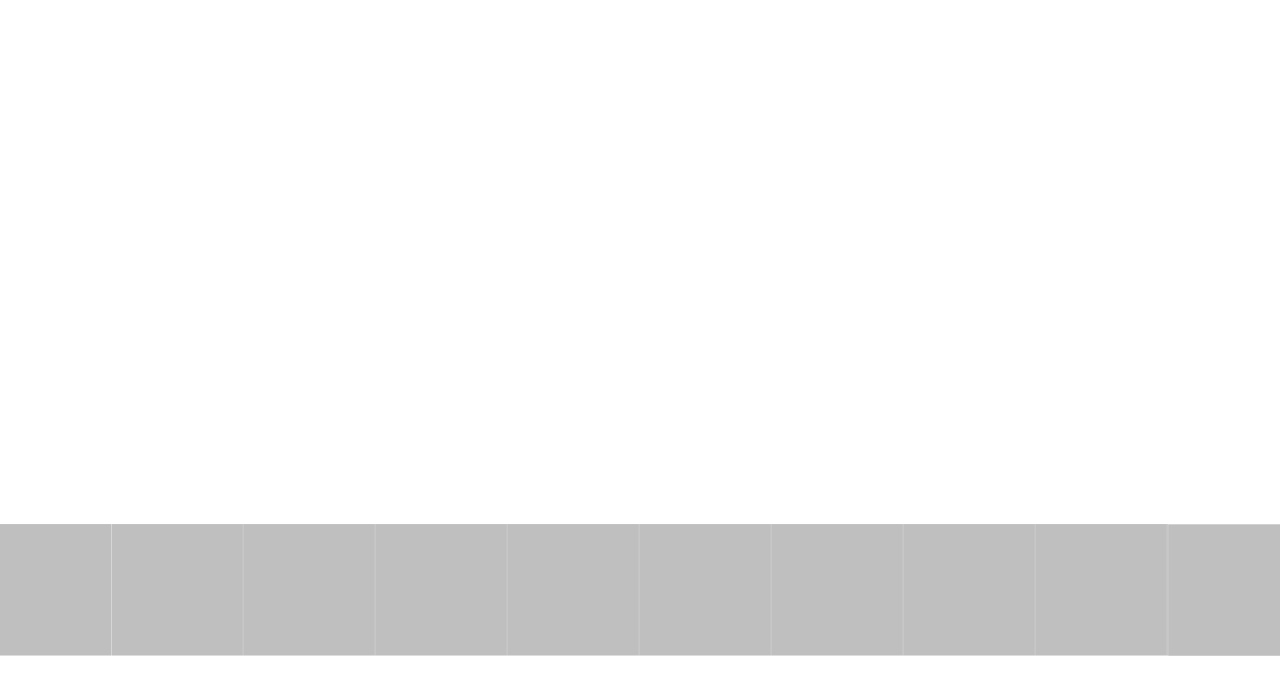
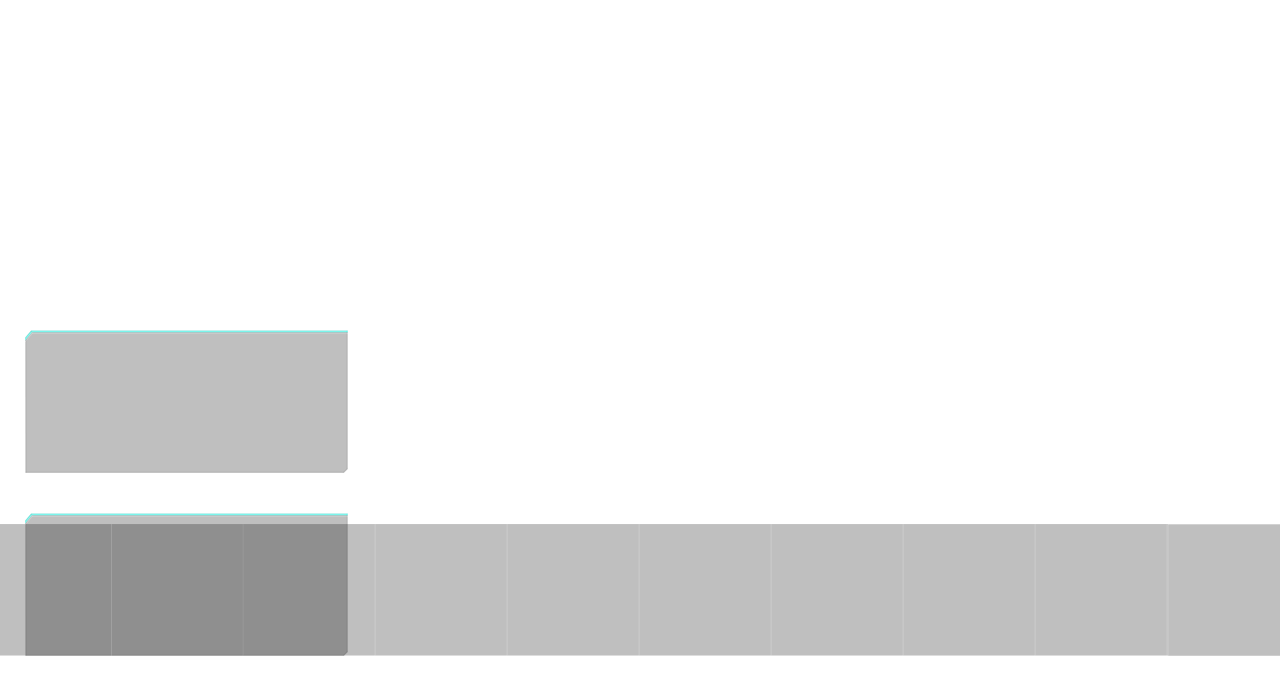
Before and after one commit to jitvixard/flix-demo, a website: page Main.html in a window 1280 px wide. Shown: the part 104-798 px from the top of the page. Drawn offline with Linux system fonts and the light colour scheme.

Commit message:
groundwork for pop-up toast

```diff
--- a/Main.html
+++ b/Main.html
@@ -18,6 +18,12 @@
       <div id="app">
 
         <input type="button" value="Click" id="addItemButton"></input>
+
+
+        <div class="toast-container">
+            <div class="popup-toast"></div>
+            <div class="popup-toast"></div>
+        </div>
 
         <div class="hotbar">
             <div class="hotbar-item" id="hotbar-item-1"></div>
--- a/Style/default.css
+++ b/Style/default.css
@@ -18,3 +18,30 @@
     background-repeat:   no-repeat;
     background-position: center center;
 }
+
+.toast-container {
+    left: 25px;
+
+    height: 720px;
+
+    bottom: 0;
+
+    position: absolute;
+
+    display: flex;
+    flex-direction: column-reverse;
+}
+
+.popup-toast {
+    height: 143px;
+    width: 323px;
+
+    display: block;
+
+    margin-bottom: 40px;
+
+    background-image: url("../Assets/popup/toast.png");
+    background-size:     cover;
+    background-repeat:   no-repeat;
+    background-position: center center;
+}
```
Also changed, not shown: Assets/popup/toast.png (added).
